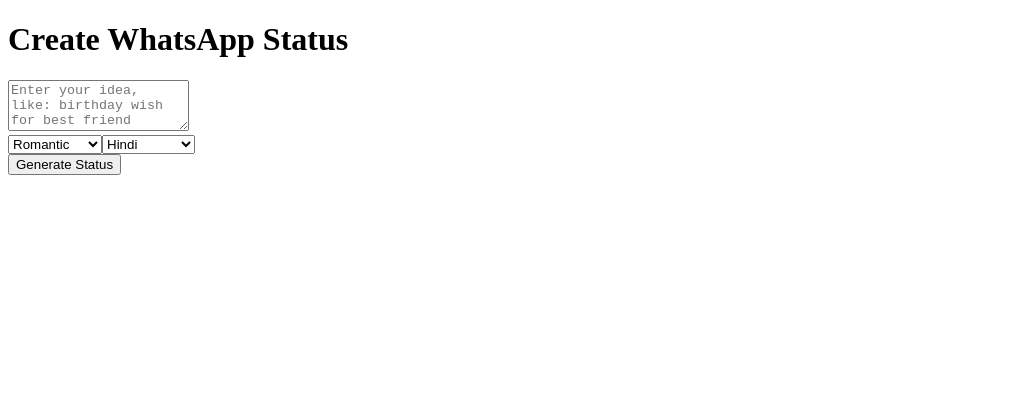
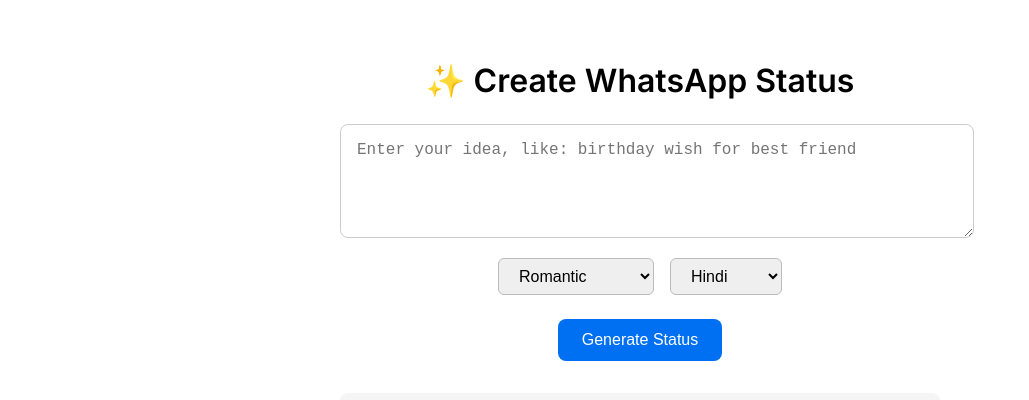
Before and after one commit to nextgenvizion/createwhatsappstatus, a Next.js app: page / in a window 1280 px wide. Shown: the top 400 px of the page, without its empty margins (0-1029 px from the left). Built offline with nearby package versions, Linux system fonts and the light colour scheme.

Commit message:
Update index.js

```diff
--- a/pages/index.js
+++ b/pages/index.js
@@ -12,14 +12,20 @@
     if (!userText.trim()) return alert("Please enter something!");
 
     setLoading(true);
+    setResult("");
+
+    try {
       const res = await fetch("/api/generateStatus", {
         method: "POST",
         headers: { "Content-Type": "application/json" },
         body: JSON.stringify({ userText, mood, language }),
       });
-
       const data = await res.json();
       setResult(data.status || "No status generated.");
+    } catch (err) {
+      setResult("⚠️ Error generating status.");
+    }
+
     setLoading(false);
   };
 
@@ -27,89 +33,99 @@
     <>
       <Head>
         <title>Create WhatsApp Status</title>
-        <meta name="description" content="AI-generated WhatsApp statuses in 25 languages." />
+        <link rel="stylesheet" href="https://fonts.googleapis.com/css2?family=Inter:wght@400;600&display=swap" />
       </Head>
-
-      <main className="min-h-screen bg-gray-50 flex flex-col items-center justify-center px-4 py-16">
-        <h1 className="text-3xl font-bold mb-6 text-center text-gray-800">
-          Create WhatsApp Status
-        </h1>
-
+      <div style={styles.container}>
+        <h1 style={styles.heading}>✨ Create WhatsApp Status</h1>
         <textarea
           placeholder="Enter your idea, like: birthday wish for best friend"
-          className="w-full max-w-xl p-3 rounded border border-gray-300 mb-4"
-          rows={3}
           value={userText}
           onChange={(e) => setUserText(e.target.value)}
+          style={styles.textarea}
         />
-
-        <div className="flex gap-4 mb-4">
-          <select
-            value={mood}
-            onChange={(e) => setMood(e.target.value)}
-            className="p-2 rounded border border-gray-300"
-          >
+        <div style={styles.row}>
+          <select value={mood} onChange={(e) => setMood(e.target.value)} style={styles.select}>
             <option>Romantic</option>
+            <option>Sad</option>
             <option>Funny</option>
-            <option>Sad</option>
             <option>Motivational</option>
-            <option>Breakup</option>
-            <option>Birthday</option>
+            <option>Attitude</option>
+            <option>Good Morning</option>
           </select>
-
-          <select
-            value={language}
-            onChange={(e) => setLanguage(e.target.value)}
-            className="p-2 rounded border border-gray-300"
-          >
+          <select value={language} onChange={(e) => setLanguage(e.target.value)} style={styles.select}>
             <option>Hindi</option>
             <option>English</option>
             <option>Spanish</option>
-            <option>Arabic</option>
+            <option>German</option>
             <option>French</option>
-            <option>Portuguese</option>
-            <option>Bengali</option>
-            <option>Urdu</option>
-            <option>Tamil</option>
-            <option>Telugu</option>
-            <option>Gujarati</option>
-            <option>Marathi</option>
-            <option>Kannada</option>
-            <option>Malayalam</option>
-            <option>Punjabi</option>
-            <option>Russian</option>
-            <option>Indonesian</option>
-            <option>Turkish</option>
-            <option>Vietnamese</option>
-            <option>Japanese</option>
-            <option>Korean</option>
-            <option>German</option>
-            <option>Swahili</option>
-            <option>Thai</option>
-            <option>Tagalog</option>
           </select>
         </div>
-
-        <button
-          onClick={handleGenerate}
-          className="bg-green-600 hover:bg-green-700 text-white font-medium px-6 py-2 rounded"
-        >
+        <button onClick={handleGenerate} style={styles.button}>
           {loading ? "Generating..." : "Generate Status"}
         </button>
-
-        {result && (
-          <div className="mt-6 max-w-xl w-full p-4 border border-gray-300 rounded bg-white text-gray-800">
-            <p className="mb-2 font-semibold">Your AI Status:</p>
-            <p>{result}</p>
-            <button
-              className="mt-3 bg-blue-600 hover:bg-blue-700 text-white px-4 py-1 rounded"
-              onClick={() => navigator.clipboard.writeText(result)}
-            >
-              Copy to Clipboard
-            </button>
+        <div style={styles.resultBox}>
+          {result && <p style={styles.resultText}>{result}</p>}
         </div>
-        )}
-      </main>
+      </div>
     </>
   );
 }
+
+const styles = {
+  container: {
+    fontFamily: "'Inter', sans-serif",
+    padding: "2rem",
+    maxWidth: "600px",
+    margin: "0 auto",
+    textAlign: "center",
+  },
+  heading: {
+    fontSize: "2rem",
+    fontWeight: "600",
+    marginBottom: "1.5rem",
+  },
+  textarea: {
+    width: "100%",
+    padding: "1rem",
+    borderRadius: "8px",
+    border: "1px solid #ccc",
+    marginBottom: "1rem",
+    fontSize: "1rem",
+    minHeight: "80px",
+    resize: "vertical",
+  },
+  row: {
+    display: "flex",
+    justifyContent: "center",
+    gap: "1rem",
+    marginBottom: "1.5rem",
+  },
+  select: {
+    padding: "0.5rem 1rem",
+    fontSize: "1rem",
+    borderRadius: "6px",
+    border: "1px solid #bbb",
+  },
+  button: {
+    padding: "0.75rem 1.5rem",
+    fontSize: "1rem",
+    backgroundColor: "#0070f3",
+    color: "#fff",
+    border: "none",
+    borderRadius: "8px",
+    cursor: "pointer",
+    transition: "background-color 0.3s ease",
+  },
+  resultBox: {
+    marginTop: "2rem",
+    padding: "1rem",
+    backgroundColor: "#f5f5f5",
+    borderRadius: "8px",
+    minHeight: "50px",
+  },
+  resultText: {
+    fontSize: "1.1rem",
+    fontWeight: "500",
+    color: "#333",
+  },
+};
```
Lines whose indentation alone changed are shown as unchanged.
